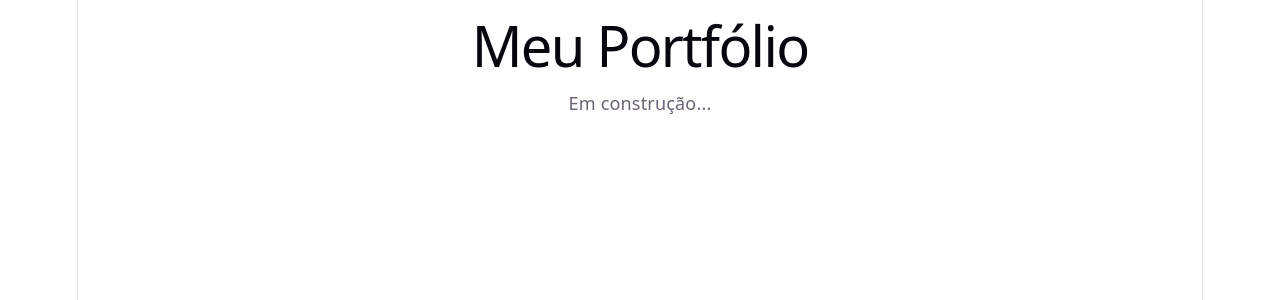
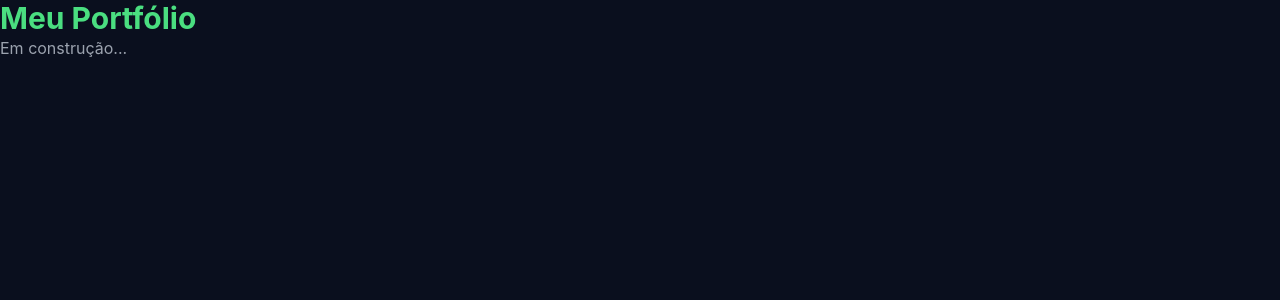
Before and after one commit to guibuenoc/portfolio, a React (Vite) app: page / in a window 1280 px wide. Shown: the top 300 px of the page. Built offline with nearby package versions, Linux system fonts and the light colour scheme.

Commit message:
feat: adiciona Tailwind e tokens de design

```diff
--- a/package.json
+++ b/package.json
@@ -10,8 +10,10 @@
     "preview": "vite preview"
   },
   "dependencies": {
+    "@tailwindcss/vite": "^4.3.3",
     "react": "^19.2.8",
-    "react-dom": "^19.2.8"
+    "react-dom": "^19.2.8",
+    "tailwindcss": "^4.3.3"
   },
   "devDependencies": {
     "@types/node": "^24.13.3",
--- a/src/App.tsx
+++ b/src/App.tsx
@@ -1,8 +1,8 @@
 function App() {
   return (
-    <main>
-      <h1>Meu Portfólio</h1>
-      <p>Em construção...</p>
+    <main className="min-h-screen bg-background text-text">
+      <h1 className="text-3xl font-bold text-terminal">Meu Portfólio</h1>
+      <p className="text-muted">Em construção...</p>
     </main>
   )
 }
--- a/src/index.css
+++ b/src/index.css
@@ -1,111 +1,11 @@
-:root {
-  --text: #6b6375;
-  --text-h: #08060d;
-  --bg: #fff;
-  --border: #e5e4e7;
-  --code-bg: #f4f3ec;
-  --accent: #aa3bff;
-  --accent-bg: rgba(170, 59, 255, 0.1);
-  --accent-border: rgba(170, 59, 255, 0.5);
-  --social-bg: rgba(244, 243, 236, 0.5);
-  --shadow:
-    rgba(0, 0, 0, 0.1) 0 10px 15px -3px, rgba(0, 0, 0, 0.05) 0 4px 6px -2px;
+@import "tailwindcss";
 
-  --sans: system-ui, 'Segoe UI', Roboto, sans-serif;
-  --heading: system-ui, 'Segoe UI', Roboto, sans-serif;
-  --mono: ui-monospace, Consolas, monospace;
-
-  font: 18px/145% var(--sans);
-  letter-spacing: 0.18px;
-  color-scheme: light dark;
-  color: var(--text);
-  background: var(--bg);
-  font-synthesis: none;
-  text-rendering: optimizeLegibility;
-  -webkit-font-smoothing: antialiased;
-  -moz-osx-font-smoothing: grayscale;
-
-  @media (max-width: 1024px) {
-    font-size: 16px;
-  }
+@theme {
+  --color-background: #0a0f1e;   /* fundo da página (azul bem escuro) */
+  --color-surface: #111827;      /* fundo dos cards */
+  --color-border: #1f2937;       /* bordas sutis */
+  --color-accent: #22d3ee;       /* cor de destaque (ciano) */
+  --color-terminal: #4ade80;     /* verde do terminal */
+  --color-text: #e5e7eb;         /* texto principal */
+  --color-muted: #9ca3af;        /* texto secundário */
 }
-
-@media (prefers-color-scheme: dark) {
-  :root {
-    --text: #9ca3af;
-    --text-h: #f3f4f6;
-    --bg: #16171d;
-    --border: #2e303a;
-    --code-bg: #1f2028;
-    --accent: #c084fc;
-    --accent-bg: rgba(192, 132, 252, 0.15);
-    --accent-border: rgba(192, 132, 252, 0.5);
-    --social-bg: rgba(47, 48, 58, 0.5);
-    --shadow:
-      rgba(0, 0, 0, 0.4) 0 10px 15px -3px, rgba(0, 0, 0, 0.25) 0 4px 6px -2px;
-  }
-
-  #social .button-icon {
-    filter: invert(1) brightness(2);
-  }
-}
-
-#root {
-  width: 1126px;
-  max-width: 100%;
-  margin: 0 auto;
-  text-align: center;
-  border-inline: 1px solid var(--border);
-  min-height: 100svh;
-  display: flex;
-  flex-direction: column;
-  box-sizing: border-box;
-}
-
-body {
-  margin: 0;
-}
-
-h1,
-h2 {
-  font-family: var(--heading);
-  font-weight: 500;
-  color: var(--text-h);
-}
-
-h1 {
-  font-size: 56px;
-  letter-spacing: -1.68px;
-  margin: 32px 0;
-  @media (max-width: 1024px) {
-    font-size: 36px;
-    margin: 20px 0;
-  }
-}
-h2 {
-  font-size: 24px;
-  line-height: 118%;
-  letter-spacing: -0.24px;
-  margin: 0 0 8px;
-  @media (max-width: 1024px) {
-    font-size: 20px;
-  }
-}
-p {
-  margin: 0;
-}
-
-code,
-.counter {
-  font-family: var(--mono);
-  display: inline-flex;
-  border-radius: 4px;
-  color: var(--text-h);
-}
-
-code {
-  font-size: 15px;
-  line-height: 135%;
-  padding: 4px 8px;
-  background: var(--code-bg);
-}
--- a/vite.config.ts
+++ b/vite.config.ts
@@ -1,7 +1,7 @@
+import { defineConfig } from 'vite'
 import react from '@vitejs/plugin-react'
-import { defineConfig } from 'vite'
+import tailwindcss from '@tailwindcss/vite'
 
-// https://vite.dev/config/
 export default defineConfig({
-  plugins: [react()],
+  plugins: [react(), tailwindcss()],
 })
```
Also changed, not shown: 1 other file (tests, documents, lock files or other folders).
